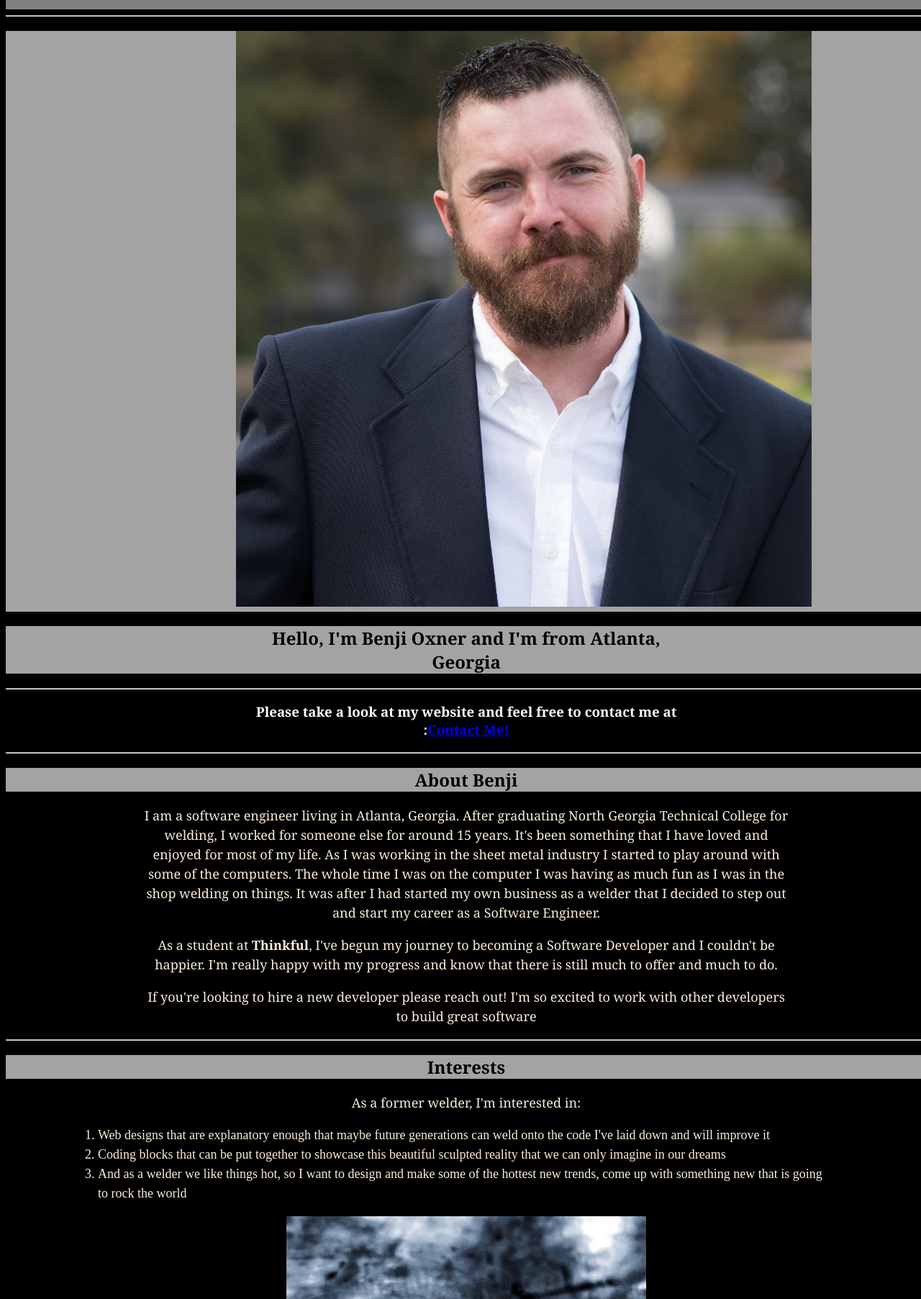
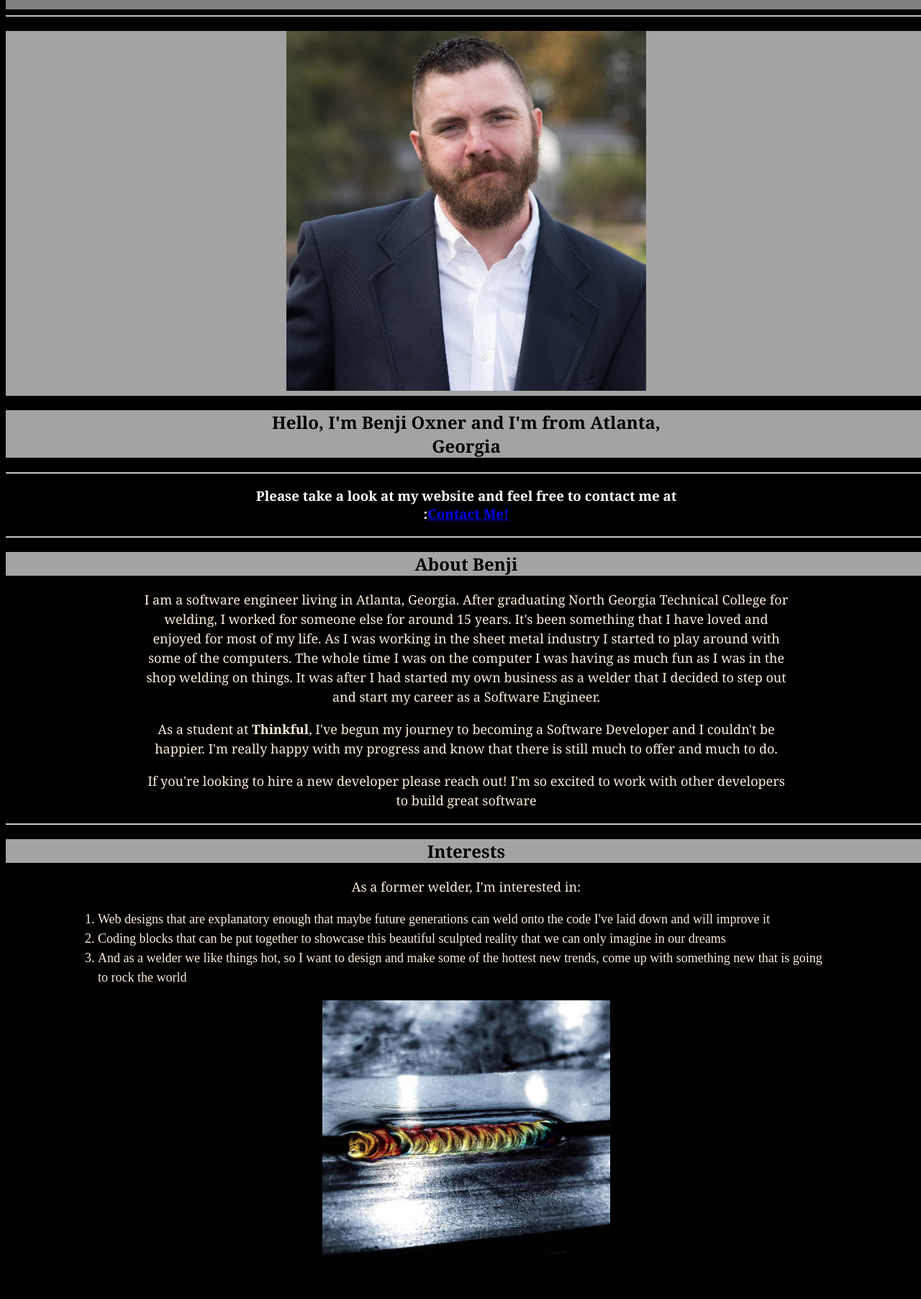
Before and after one commit to OxnerSoftwareSolutions/Portfolio, a plain HTML site: page index.html in a window 1280 px wide. Shown: the part 175-1980 px from the top of the page at 72% size. Drawn offline with Linux system fonts and the light colour scheme.

Commit message:
updated image sizing

```diff
--- a/index.html
+++ b/index.html
@@ -23,7 +23,7 @@
 
         <main>
          <!--Heading 2 (Name and Title)-->
-            <h2><img src="images/Profile-pic.jpg" alt="Benji Profile picture"></h2>
+            <h2><img src="images/Profile-pic.jpg" alt="Benji Profile picture" width="500"></h2>
             <section id="Introduction">
             <h2>Hello, I'm Benji Oxner and I'm from Atlanta, Georgia</h2></section>
    <hr><!--Horizontal ruler-->
@@ -56,7 +56,7 @@
          <li>And as a welder we like things hot, so I want to design and make some of the hottest new trends, come up with something new that is going to rock the world</li>
          </ol>
 
-<h3><img src="images/rainbow-weld.jpg" alt="picture of a weld taken with a greyscale filter only leaving the color of the weld" width="500"></h3>
+<h3><img src="images/rainbow-weld.jpg" alt="picture of a weld taken with a greyscale filter only leaving the color of the weld" width="400"></h3>
 <hr><!--page break-->
   </article>
   <article><!--Contact article-->
```
